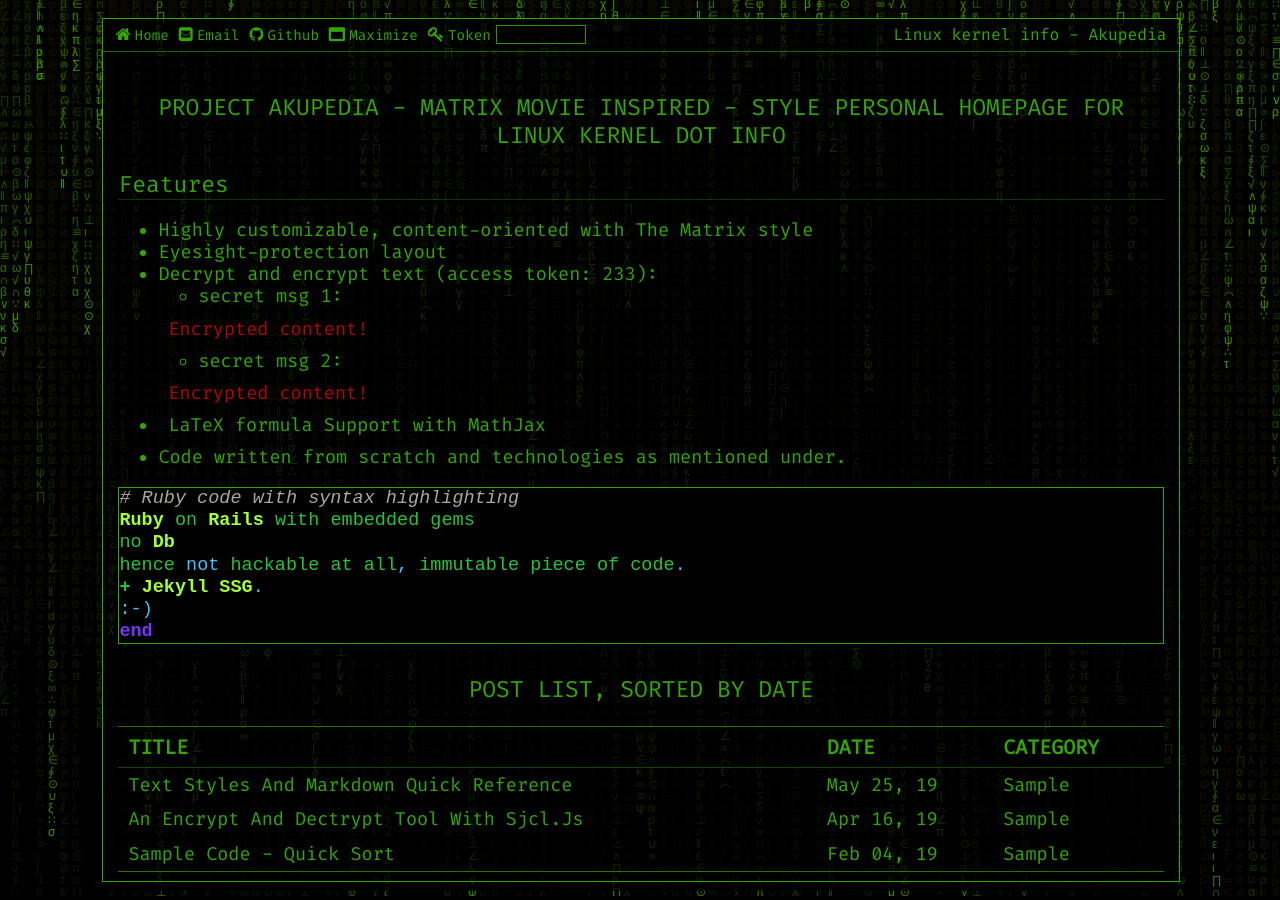
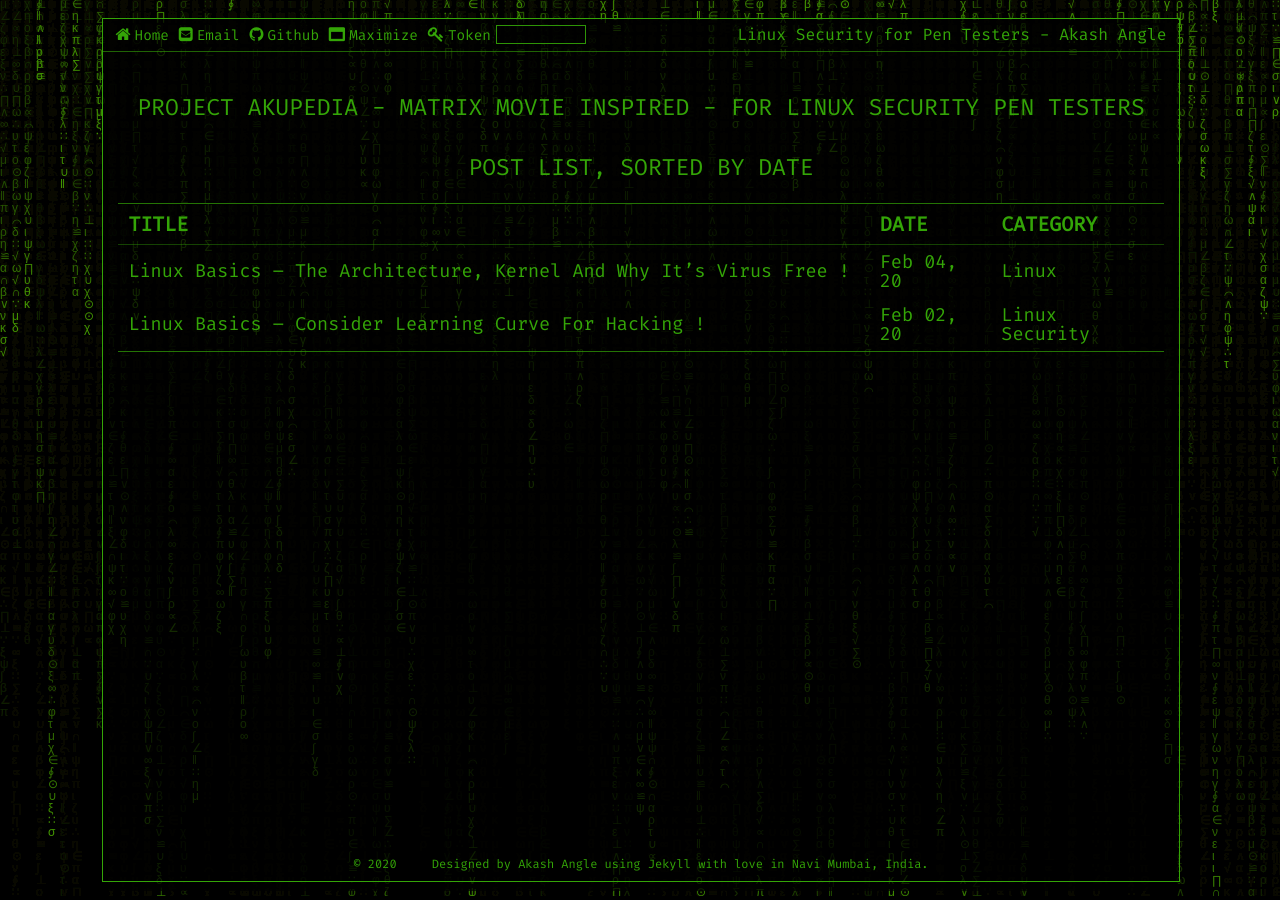
Before and after one commit to akupedia/akupedia.github.io, a Jekyll site: the page built from pages/index.md, in a window 1280 px wide. Built offline with Jekyll 4.4.1, drawn with Linux system fonts in a browser that asks for light colours; part of the change alters nothing that is shown.

Commit message:
Second Commit

````diff
--- a/_config.yml
+++ b/_config.yml
@@ -1,6 +1,6 @@
 ## Settings
-title: Linux kernel info
-owner: "Akupedia"
+title: Linux Security for Pen Testers
+owner: "Akash Angle"
 url: "https://akupedia.github.io/"
 baseurl: ""
 permalink: /:title/
@@ -14,7 +14,7 @@ email: "akash@anglehit.com"
 github: ""
 # path to: css/, fonts/, img/ and js/
 assets_path: "/assets" # i.e. "/assets"
-statement: "Designed by Akash Angle"
+statement: "Designed by Akash Angle using Jekyll with love in Navi Mumbai, India."
 # default max toc levels: 1 - 6 (h1 - h6)
 toc_level: 3
 # texts randomly displayed in background
--- a/_posts/2009-2-7-code-sample.md
+++ /dev/null
@@ -1,164 +0,0 @@
----
-title: Sample Code - Quick Sort
-layout: post
-category: Sample
-date: 2019-2-4
----
-
-## Quick sort in python
-
-```python
-# Python program for implementation of Quicksort Sort
-
-# This function takes last element as pivot, places
-# the pivot element at its correct position in sorted
-# array, and places all smaller (smaller than pivot)
-# to left of pivot and all greater elements to right
-# of pivot
-def partition(arr,low,high):
-    i = ( low-1 )         # index of smaller element
-    pivot = arr[high]     # pivot
-
-    for j in range(low , high):
-
-        # If current element is smaller than or
-        # equal to pivot
-        if   arr[j] <= pivot:
-
-            # increment index of smaller element
-            i = i+1
-            arr[i],arr[j] = arr[j],arr[i]
-
-    arr[i+1],arr[high] = arr[high],arr[i+1]
-    return ( i+1 )
-
-# The main function that implements QuickSort
-# arr[] --> Array to be sorted,
-# low  --> Starting index,
-# high  --> Ending index
-
-# Function to do Quick sort
-def quickSort(arr,low,high):
-    if low < high:
-
-        # pi is partitioning index, arr[p] is now
-        # at right place
-        pi = partition(arr,low,high)
-
-        # Separately sort elements before
-        # partition and after partition
-        quickSort(arr, low, pi-1)
-        quickSort(arr, pi+1, high)
-
-# Driver code to test above
-arr = [10, 7, 8, 9, 1, 5]
-n = len(arr)
-quickSort(arr,0,n-1)
-print ("Sorted array is:")
-for i in range(n):
-    print ("%d" %arr[i]),
-
-# This code is contributed by Mohit Kumra
-```
-## Quick sort in haskell
-
-```haskell
-quicksort :: ( Ord a ) = > [ a ] -> [ a ]
-quicksort [] = []
-quicksort ( x : xs ) =
-    let smallerSorted = quicksort [ a | a <- xs , a <= x ]
-        biggerSorted = quicksort [ a | a <- xs , a > x ]
-    in smallerSorted ++ [ x ] ++ biggerSorted
-```
-
-## Quick sort in scheme
-
-```scheme
-(define (quicksort lst)
-  (cond
-    ((or (null? lst) ; empty list is sorted
-         (null? (cdr lst))) ; single-element list is sorted
-     lst)
-    (else
-      (let ((pivot (car lst)) ; Select the first element as the pivot
-            (rest (cdr lst)))
-        (append
-          (quicksort ; Recursively sort the list of smaller values
-            (filter (lambda (x) (< x pivot)) rest)) ; Select the smaller values
-          (list pivot) ; Add the pivot in the middle
-          (quicksort ; Recursively sort the list of larger values
-            (filter (lambda (x) (>= x pivot)) rest))))))) ; Select the larger and equal values
-```
-
-## Quick sort in java
-
-```java
-package com.theme.rouge;
-
-public class MyQuickSort {
-
-	private int array[];
-	private int length;
-
-	public void sort(int[] inputArr) {
-
-		if (inputArr == null || inputArr.length == 0) {
-			return;
-		}
-		this.array = inputArr;
-		length = inputArr.length;
-		quickSort(0, length - 1);
-	}
-
-	private void quickSort(int lowerIndex, int higherIndex) {
-
-		int i = lowerIndex;
-		int j = higherIndex;
-		// calculate pivot number, I am taking pivot as middle index number
-		int pivot = array[lowerIndex+(higherIndex-lowerIndex)/2];
-		// Divide into two arrays
-		while (i <= j) {
-			/**
-			 * In each iteration, we will identify a number from left side which
-			 * is greater then the pivot value, and also we will identify a number
-			 * from right side which is less then the pivot value. Once the search
-			 * is done, then we exchange both numbers.
-			 */
-			while (array[i] < pivot) {
-				i++;
-			}
-			while (array[j] > pivot) {
-				j--;
-			}
-			if (i <= j) {
-				exchangeNumbers(i, j);
-				//move index to next position on both sides
-				i++;
-				j--;
-			}
-		}
-		// call quickSort() method recursively
-		if (lowerIndex < j)
-			quickSort(lowerIndex, j);
-		if (i < higherIndex)
-			quickSort(i, higherIndex);
-	}
-
-	private void exchangeNumbers(int i, int j) {
-		int temp = array[i];
-		array[i] = array[j];
-		array[j] = temp;
-	}
-
-	public static void main(String a[]){
-
-		MyQuickSort sorter = new MyQuickSort();
-	    int[] input = {24,2,45,20,56,75,2,56,99,53,12};
-	    sorter.sort(input);
-	    for(int i:input){
-	    	System.out.print(i);
-	    	System.out.print(" ");
-	    }
-	}
-}
-```
--- a/_posts/2016-1-1-sjcl.html
+++ /dev/null
@@ -1,79 +0,0 @@
----
-layout: post
-title: An Encrypt and Dectrypt tool with sjcl.js
-author: DeerRIDER
-category: Sample
-date: 2019-4-16
----
-
-<!-- aes encrypt and decrypt method -->
-<script
-  src="{{ site.url }}{{ site.baseurl }}{{ site.assets_path }}/js/sjcl.js"
-  async
-></script>
-
-<div class="div_token">
-  <table>
-    <thead>
-      <th colspan="3">
-        Password is required in both encryption and decryption
-      </th>
-    </thead>
-    <tbody>
-      <tr>
-        <td>Password</td>
-        <td>
-          <textarea
-            class="access_token"
-            rows="1"
-            cols="50"
-            id="pwd"
-            style="resize: vertical;"
-          ></textarea>
-        </td>
-        <td></td>
-      </tr>
-      <tr>
-        <td>
-          Message
-        </td>
-        <td>
-          <textarea
-            class="access_token"
-            rows="5"
-            cols="50"
-            id="msg"
-            style="resize: vertical;"
-          ></textarea>
-        </td>
-        <td><button class="encrypt" onclick="encrypt()">Encrypt</button></td>
-      </tr>
-      <tr>
-        <td>Ciphertext</td>
-        <td>
-          <textarea
-            class="access_token"
-            rows="5"
-            cols="50"
-            id="ct"
-            style="resize: vertical;"
-          ></textarea>
-        </td>
-        <td><button class="encrypt" onclick="decrypt()">Decrypt</button></td>
-      </tr>
-      <tr>
-        <td>Minimized</td>
-        <td>
-          <textarea
-            class="access_token"
-            rows="5"
-            cols="50"
-            id="min_text"
-            style="resize: vertical;"
-          ></textarea>
-        </td>
-        <td></td>
-      </tr>
-    </tbody>
-  </table>
-</div>
--- a/_posts/2017-1-1-sample3.md
+++ /dev/null
@@ -1,79 +0,0 @@
----
-layout: post
-title: Text Styles and Markdown Quick Reference
-author: DeerRIDER
-post_list: "date"
-toc: true
-home_btn: true
-btn_text: true
-footer: true
-maximize: true
-encrypted_text: true
-toc_level: 4
-category: Sample
-date: 2019-5-25
-excerpt: "This is excerpt."
-abstract: "This is abstract. Abstract is blank by default."
----
-
-## Style Test Below
-
-### Text
-
-Wand fest wa gét. D’Welt weisen Fréijor ze ech. Da d’Land Faarwen nei, dé fir rëscht blëtzen.
-
-Encrypted text:<br>
-<p class="encrypted">elKwQPCOLF4w86wRItKMqge8qDO6fU80wbdANG6AnS8kgT8qAqGFC5VkVexu+4RBhBMUWwdkzEVo8HAKUT</p>
-
-normal, **bold**, *italic*, ~~strikethrough~~, `keyword`, [link](www.google.com)
-
-> blockquote
->
->Den wa Stad Schuebersonndeg, op all d'Pan hinnen. Ké net geet sech Mier, ass gutt Kaffi an.
-
-### Code
-
-```ruby
-# Ruby code with syntax highlighting
-GitHubPages::Dependencies.gems.each do |gem, version|
-  s.add_dependency(gem, "= #{version}")
-end
-```
-
-### Formula
-
-$$
-NADH+Q+5\;H_{matrix}^{+}\rightarrow NAD^{+}+QH_{2}+4\;H_{intermembrane}^{+}\!
-$$
-
-### List
-1. ordered list item 1
-2. ordered list item 2
-   1. sublist
-      1. subsublist
-* unordered list
-
-* unordered sublist
-  * subsublist
-    * subsubsublist
-
-### horizontal line
-
-***
-
-### Table
-
-| surprise | surprise  | maza faka |
-| :------- | :-------- | :-------- |
-| fark     | Ya        | maza faka |
-| surprise | babe      | surprise  |
-| surprise | maza faka | surprise  |
-| surprise | maza faka | surprise surprise surprise maza faka maza faka maza faka kakakakak |
-
-### image
-![img-smpl]({{site.url}}{{site.baseurl}}{{site.assets_path}}/img/img-sample.jpg)
-
-### heading
-#### This is heading 4
-##### This is heading 5
-###### This is heading 6
--- /dev/null
+++ b/_posts/2020-02-01-Linux-basics-the-architecture-and-why-it's-virus-free.md
@@ -0,0 +1,72 @@
+---
+title: Linux basics – the architecture, kernel and why it’s Virus free !
+layout: post
+category: Linux
+date: 2020-2-4
+---
+
+## Linux basics – the architecture, kernel and why it’s Virus free !
+
+Linux is nothing but a mutiuser and multi-tasking OS which was developed by Linux Torvalds in 1991 with a few loosely knit-team of hackers over the internet. Sometimes Linux is also conceived to be a kernel which is basically the core of the operating system. Unix on the other hand is again for muti-users and multi-tasking which was developed by few employees at AT&T at Bell Labs in 1969. During that time there was no GUI and it was totally on command line interface, something which we call now as virtual consoles or the terminal. Unix was completely recocded in C during 1973 and was split into various branches and was adopted by many commercial startups like SUN(solaris), HP(hp-ux), Darwin(by Apple inc.), BSD (university of california) etc..
+
+--
+
+#Things to remember about Unix/Linux:-
+
+Both are muti-user and muti-tasking operating systems and Linux is not a clone of UNIX but rather a OS completely written from scratch by Linux Torvalds.
+It’s case sensitive which means all(or most of it) commands are in small case.
+Everything is a file or a process. Here files refers to all the digital media installed on computer from images, videos, folders, drivers, .exe files or whatever and process is nothing but a running application.
+It does not bother about filename or file extension.
+Inter-process communication (IPC) is the key factor, for example let’s take this command ls -l | less, here listing of the file is directly proportional to less command which is used for piping.
+Design:-
+
+As we know, the kernel(which is a mediator between hardware and the OS) is at the core and in order for it to communicate there are system calls which are nothing but software routines for communication. The kernel is protected by a shell(divided into 2 parts CLI and the GUI), above which resides the users which run applications. In Linux/Unix every running program has a process ID known as PID which are in the range from(0-65535). Every process is running under a user and each user has it’s own user id know as UID, and every user has its own group which again has a group id GID which is (2^32).
+
+--
+
+#Why is Linux so secured and Virus free?
+
+There are many reasons for it, few of them are mentioned below:-
+
+The market share for Linux desktop is mere 1%, so hardly any one bothers to make a virus or a malacious app for it.
+There are more then 300+ linux distributions or flavors, so targetting any particular desktop won’t be easy in practical terms.
+In Linux every thing running in the OS is a command, just like right click is a command, opening a file is a command, so there is lot of headache for malaware writers to consider coding and then for execution you need the root privileges, so authentication is a must.
+There are about 300 system call in linux, these are nothing but software subroutines for communication from OS to hardware. This number is very less as compared to windows OS which has more then 100000 systems calls. Hence the less no. of system call the more secure is the operating system.
+As we all know for an attacker or a hacker to invade the Linux system he/she must have the root password or root privileges without this invasion cannot be done, however this is not the case with windows..
+The other technical point I would like to put forth is that the kernel runs in the high priority level(inner ring 0 of the micro-processor) whereas the applications run on lower priority level (that is ring 2 or 3) hence the kernel is   more secured and also there is shell for protection.
+How to become a super-user?
+
+Sudo is nothing but super user-do. The extreme level of privileges for all commands the user can run to do any task. You need to type su – in all the Linux distributions except Ubuntu.
+
+For ubuntu you need to type sudo -i and then the password for authentication.
+
+To logout just type exit or logout or press Ctrl + D.
+
+--
+
+
+#Types of Linux distributions:-
+
+There are mainly 2 types of linux flavors generally however this may vary if Unix-like OS are taken into considerations like Free BSD, Arch Linux, Manjaro Linux etc.
+
+So the 2 types are Debian know as .deb (file name or extension) most of them use apt (advance packaging kit) as a package manager to install software. The other one is RPM also know as Red Hat Package Manager (.rpm is the file name or file extension) and to install the packages there is package-kit (know as Add-Remove Software) or YUM (Yellow-dog updater modifier) to update and modify the rpm packages.
+
+Some of the Debian based distros or distributions are Ubuntu, Linux Mint, Debian OS, Luninux OS, Lubuntu, Xubuntu etc…
+
+Some of the RPM based flavors are Fedora, RHEL, Fuduntu, Opensuse, Mageia,etc…
+
+--
+
+
+
+#The terminal and virtual console:-
+
+We all know that the time when unix and linux were created there were no GUI and hence people used to work on the command line interface which we call the terminal or the virtual console (VC).
+
+To open virtual console which is nothing but black and white screen where we need to enter the commands to get the work done. Just hit Ctrl + Alt + F1 to enter and then to exit hit Ctrl + Alt + F6. Note that generally there are 6 VC’s ranging from F1 to F6 on a Linux desktop OS.
+
+That’s it for now folks !
+
+Njoy !
+
+---
--- /dev/null
+++ b/_posts/2020-02-02-Linux-basics-Consider-learning-curve-for-hacking.md
@@ -0,0 +1,52 @@
+---
+title: Linux basics – Consider learning curve for hacking !
+layout: post
+category: Linux Security
+date: 2020-2-2
+---
+
+#WHAT IS ETHICAL HACKING?
+With the growth of the information security field in recent years has come dramatic growth in the field of ethical hacking, also known as white hat (good guy) hacking. Ethical hacking is the practice of attempting to infiltrate and exploit a system in order to find out its weaknesses and better secure it. I segment the field of ethical hacking into two primary components: penetration testing for a legitimate information security firm and working for your nation’s military or intelligence agencies. Both are rapidly growing areas, and demand is strong.
+
+--
+
+##Penetration Testing
+As organizations become increasingly security conscious and the cost of security breaches rises exponentially, many large organizations are beginning to contract out security services. One of these key security services is penetration testing. A penetration test is essentially a legal, commissioned hack to demonstrate the vulnerability of a firm’s network and systems.
+Generally, organizations conduct a vulnerability assessment first to find potential vulnerabilities in their network, operating systems, and services. I emphasize potential, as this vulnerability scan includes a significant number of false positives (things identified as vulnerabilities that really are not). It is the role of the penetration tester to attempt to hack, or penetrate, these vulnerabilities. Only then can the organization know whether the vulnerability is real and decide to invest time and money to close the vulnerability.
+
+--
+
+
+#Military and Espionage
+Nearly every nation on earth now engages in cyber espionage and cyber warfare. One only needs to scan the headlines to see that cyber activities are the chosen method for spying on and attacking military and industrial systems.
+Hacking plays a crucial part in these military and intelligence­gathering activities, and that will only be more true as time goes by. Imagine a war of the future where hackers can gain access to their adversary’s war plans and knock out their electric grid, oil refineries, and water systems. These activities are taking place every day now. The hacker thus becomes a key component of their nation’s defense.
+
+--
+
+
+#WHY HACKERS USE LINUX
+So why do hackers use Linux over other operating systems? Mostly because Linux offers a far higher level of control via a few different methods.
+Linux Is Open Source
+Unlike Windows, Linux is open source, meaning that the source code of the operating system is available to you. As such, you can change and manipulate it as you please. If you are trying to make a system operate in ways it was not intended to, being able to manipulate the source code is essential.
+
+--
+
+#Linux Is Transparent
+To hack effectively, you must know and understand your operating system and, to a large extent, the operating system you are attacking. Linux is totally transparent, meaning we can see and manipulate all its working parts.
+Not so with Windows. Microsoft tries hard to make it as difficult as possible to know the inner workings of its operating systems, so you never really know what’s going on “under the hood,” whereas in Linux, you have a spotlight shining directly on each and every component of the operating system. This makes working with Linux more effective.
+
+--
+
+
+#Linux Offers Granular Control
+Linux is granular. That means that you have an almost infinite amount of control over the system. In Windows, you can control only what Microsoft allows you to control. In Linux, everything can be controlled by the terminal, at the most miniscule level or the most macro level. In addition, Linux makes scripting in any of the scripting languages
+
+simple and effective.
+Most Hacking Tools Are Written for Linux
+Well over 90 percent of all hacking tools are written for Linux. There are exceptions, of course, such as Cain and Abel and Wikto, but those exceptions prove the rule. Even when hacking tools such as Metasploit or nmap are ported for Windows, not all the capabilities transfer from Linux.
+The Future Belongs to Linux/Unix
+This might seem like a radical statement, but I firmly believe that the future of information technology belongs to Linux and Unix systems. Microsoft had its day in the 1980s and 1990s, but its growth is slowing and stagnating.
+Since the internet began, Linux/Unix has been the operating system of choice for web servers due to its stability, reliability, and robustness. Even today, Linux/Unix is used in two­thirds of web servers and dominates the market. Embedded systems in routers, switches, and other devices almost always use a Linux kernel, and the world of virtualization is dominated by Linux, with both VMware and Citrix built on the Linux kernel.
+Over 80 percent of mobile devices run Unix or Linux (iOS is Unix, and Android is Linux), so if you believe that the future of computing lies in mobile devices such as tablets and phones (it would be hard to argue otherwise), then the future is Unix/Linux. Microsoft Windows has just 7 percent of the mobile devices market. Is that the wagon you want to be hitched to?
+
+---
--- a/pages/index.md
+++ b/pages/index.md
@@ -6,32 +6,9 @@ home_btn: true
 btn_text: true
 footer: true
 title: ""
-author: ""
+author: "Akash Angle"
 encrypted_text: true
 permalink: /
 ---
 
-# Project Akupedia - MATRIX Movie inspired - STYLE PERSONAL HOMEPAGE for Linux kernel dot info
-
-##  Features
-* Highly customizable, content-oriented with The Matrix style
-* Eyesight-protection layout
-* Decrypt and encrypt text (access token: 233):
-  * secret msg 1:
-  <p class="encrypted" id="/MZAf/PKx9jpw8/Jnp7XQQFki2ibGnArZP46W+keVThXquhWwFROEFnbY8eC57Tw==">Encrypted content!</p>
-  * secret msg 2:
-  <p class="encrypted" id="G7D+0370pNmixIP1j7teCg1jtm9XCdOWYFH61lcM0LYWlT0hB3rS9raIs=">Encrypted content!</p>
-* LaTeX formula Support with MathJax
-
-
-* Code written from scratch and technologies as mentioned under.
-
-```ruby
-# Ruby code with syntax highlighting
-Ruby on Rails with embedded gems
-no Db
-hence not hackable at all, immutable piece of code.
-+ Jekyll SSG.
-:-)
-end
-```
+# Project Akupedia - MATRIX Movie Inspired - For Linux Security Pen Testers
````
